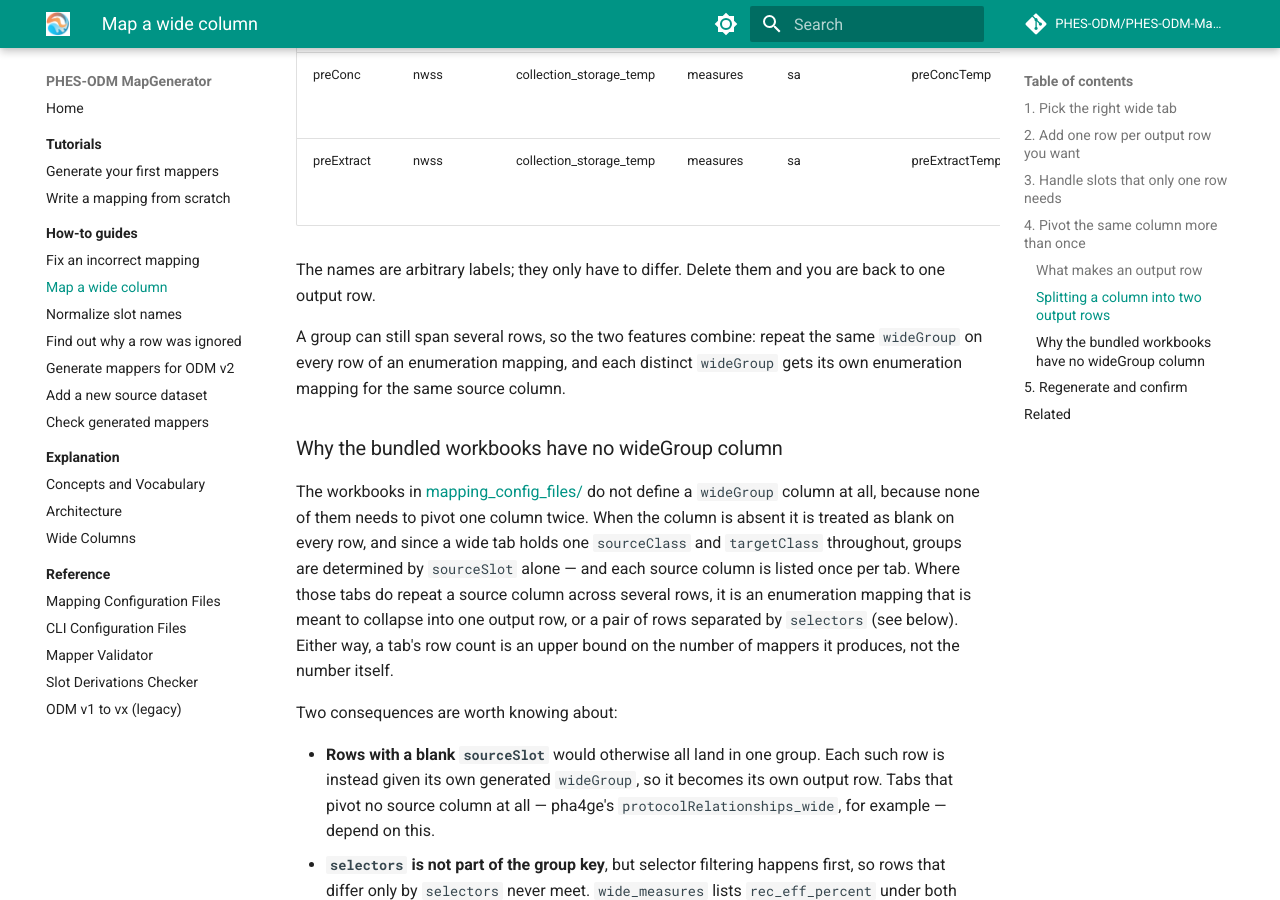
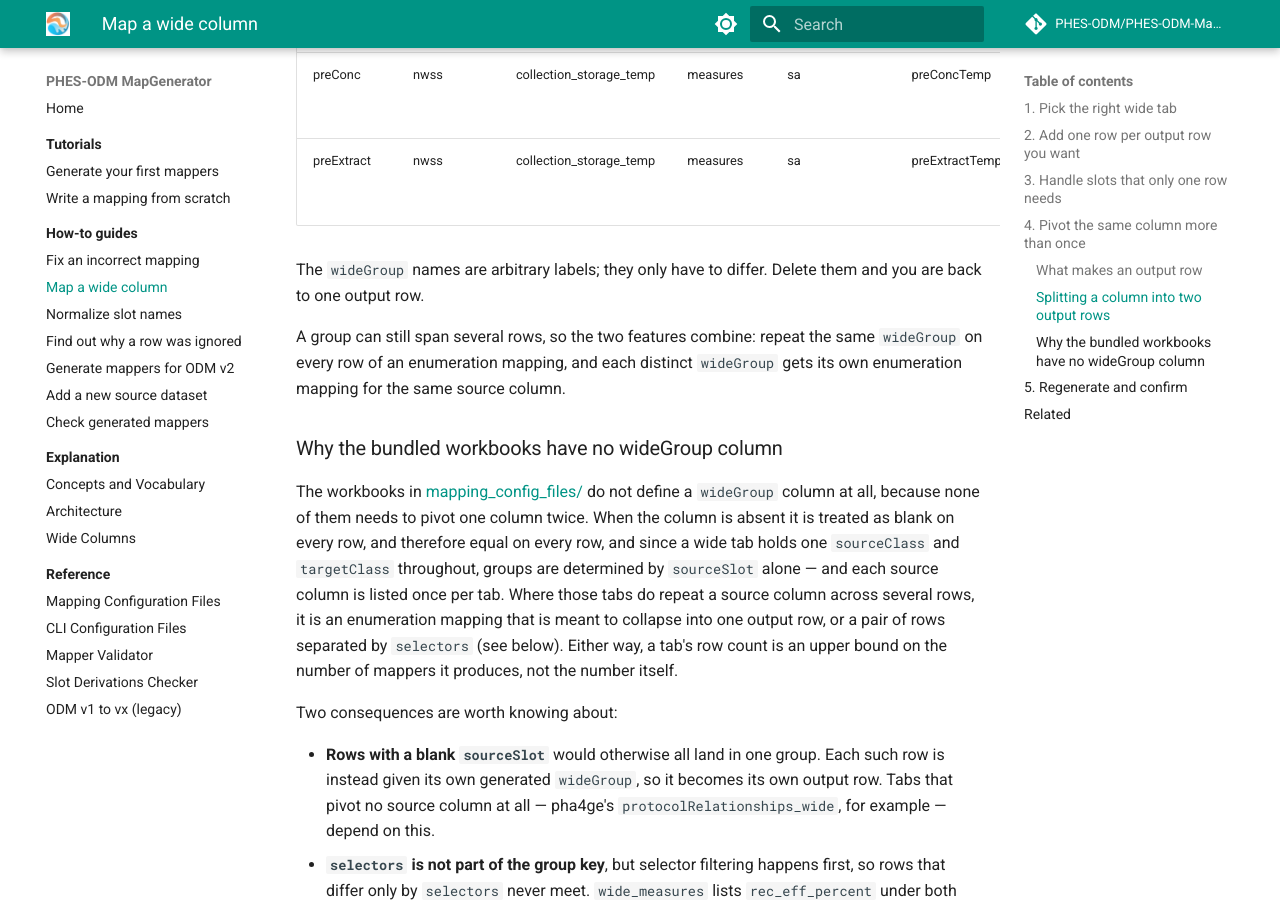
Before and after one commit to PHES-ODM/PHES-ODM-MapGenerator, an MkDocs documentation site: the page built from docs/how-to/map-a-wide-column.md, in a window 1280 px wide and 900 px high, scrolled down 2182 px. Built offline with MkDocs 1.6.1 and Material for MkDocs 9.7.7, drawn with Linux system fonts in a browser that asks for light colours; comment, search, counter and statistics services are not loaded.

Commit message:
Clarified wideGroup names can be arbitrary labels. Improved "Why the bundled workbooks have no wideGroup column" section

```diff
--- a/docs/how-to/map-a-wide-column.md
+++ b/docs/how-to/map-a-wide-column.md
@@ -85,8 +85,8 @@ the temperature applies to:
 | preConc | nwss | collection_storage_temp | measures | sa | preConcTemp | cel | `{{collection_storage_temp}}` |
 | preExtract | nwss | collection_storage_temp | measures | sa | preExtractTemp | cel | `{{collection_storage_temp}}` |
 
-The names are arbitrary labels; they only have to differ. Delete them and you are
-back to one output row.
+The `wideGroup` names are arbitrary labels; they only have to differ. Delete
+them and you are back to one output row.
 
 A group can still span several rows, so the two features combine: repeat the
 same `wideGroup` on every row of an enumeration mapping, and each distinct
@@ -98,13 +98,13 @@ The workbooks in
 [mapping_config_files/](../../odm_map_maker/data/mapping_config_files/) do not
 define a `wideGroup` column at all, because none of them needs to pivot one
 column twice. When the column is absent it is treated as blank on every row,
-and since a wide tab holds one `sourceClass` and `targetClass` throughout,
-groups are determined by `sourceSlot` alone — and each source column is listed
-once per tab. Where those tabs do repeat a source column across several rows,
-it is an enumeration mapping that is meant to collapse into one output row, or
-a pair of rows separated by `selectors` (see below). Either way, a tab's row
-count is an upper bound on the number of mappers it produces, not the number
-itself.
+and therefore equal on every row, and since a wide tab holds one `sourceClass`
+and `targetClass` throughout, groups are determined by `sourceSlot` alone — and
+each source column is listed once per tab. Where those tabs do repeat a source
+column across several rows, it is an enumeration mapping that is meant to
+collapse into one output row, or a pair of rows separated by `selectors` (see
+below). Either way, a tab's row count is an upper bound on the number of
+mappers it produces, not the number itself.
 
 Two consequences are worth knowing about:
 
```
